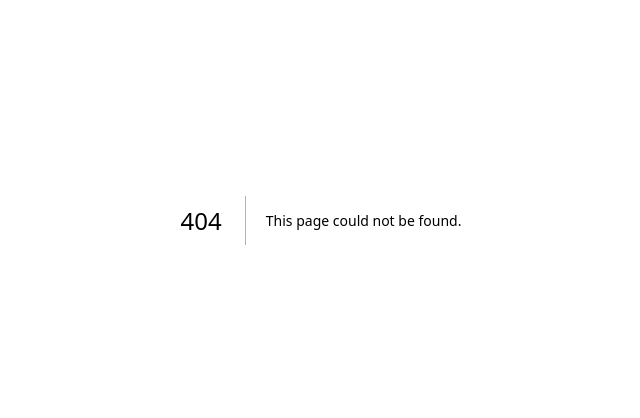
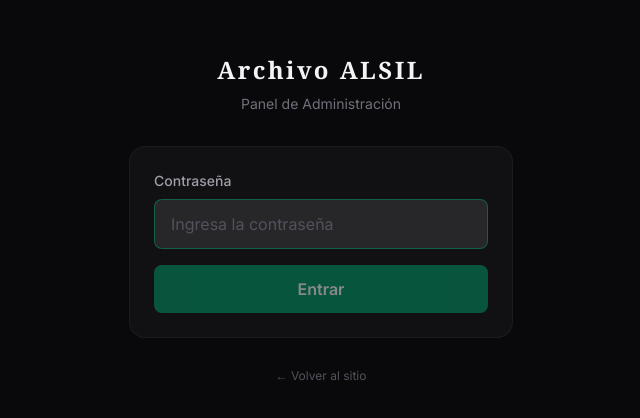
Before and after one commit to ALSILXVII/Archivo-Alsil, a Next.js app: page /login in a window 1280 px wide. Before the commit this address had no page. Shown: the part 180-598 px from the top of the page, without its empty margins (319-959 px from the left). Built offline with nearby package versions, Linux system fonts and the light colour scheme.

Commit message:
feat: proteger panel admin con autenticacion por contraseña

```diff
--- a/app/admin/page.tsx
+++ b/app/admin/page.tsx
@@ -2,6 +2,7 @@
 
 import { useState, useEffect } from 'react';
 import Link from 'next/link';
+import { useRouter } from 'next/navigation';
 
 type PostItem = {
   title: string;
@@ -18,6 +19,12 @@ export default function AdminPage() {
   const [loading, setLoading] = useState(true);
   const [deleting, setDeleting] = useState<string | null>(null);
   const [message, setMessage] = useState<{ text: string; type: 'success' | 'error' } | null>(null);
+  const router = useRouter();
+
+  const handleLogout = async () => {
+    await fetch('/api/auth', { method: 'DELETE' });
+    router.push('/login');
+  };
 
   const fetchPosts = async () => {
     try {
@@ -61,6 +68,12 @@ export default function AdminPage() {
             <Link href="/" className="text-zinc-400 hover:text-amber-400 text-sm transition">
               ← Volver al sitio
             </Link>
+            <button
+              onClick={handleLogout}
+              className="px-4 py-2 rounded-lg bg-red-600/80 text-white font-semibold hover:bg-red-500 transition text-sm"
+            >
+              Cerrar sesión
+            </button>
             <Link
               href="/admin/hero"
               className="px-5 py-2 rounded-lg bg-purple-600/90 text-white font-semibold hover:bg-purple-500 transition text-sm"
--- /dev/null
+++ b/app/api/auth/route.ts
@@ -0,0 +1,59 @@
+import { NextRequest, NextResponse } from 'next/server';
+import crypto from 'crypto';
+
+// La contraseña se configura en la variable de entorno ADMIN_PASSWORD
+// Si no está configurada, usa esta por defecto (CÁMBIALA en producción)
+const ADMIN_PASSWORD = process.env.ADMIN_PASSWORD || 'ArchivoAlsil2026';
+const TOKEN_SECRET = process.env.TOKEN_SECRET || 'alsil-secret-key-change-me';
+
+function generateToken(): string {
+  const payload = `admin:${Date.now()}:${TOKEN_SECRET}`;
+  return crypto.createHash('sha256').update(payload).digest('hex');
+}
+
+export function validateToken(token: string): boolean {
+  // Token is valid if it's a 64-char hex string (sha256)
+  return /^[a-f0-9]{64}$/.test(token);
+}
+
+// POST - Login
+export async function POST(req: NextRequest) {
+  try {
+    const { password } = await req.json();
+
+    if (password === ADMIN_PASSWORD) {
+      const token = generateToken();
+
+      const response = NextResponse.json({ success: true });
+      response.cookies.set('admin_token', token, {
+        httpOnly: true,
+        secure: false, // cambiar a true cuando tengas HTTPS
+        sameSite: 'lax',
+        path: '/',
+        maxAge: 60 * 60 * 24 * 7, // 7 días
+      });
+
+      return response;
+    }
+
+    return NextResponse.json({ error: 'Contraseña incorrecta' }, { status: 401 });
+  } catch {
+    return NextResponse.json({ error: 'Error en el servidor' }, { status: 500 });
+  }
+}
+
+// DELETE - Logout
+export async function DELETE() {
+  const response = NextResponse.json({ success: true });
+  response.cookies.delete('admin_token');
+  return response;
+}
+
+// GET - Check if authenticated
+export async function GET(req: NextRequest) {
+  const token = req.cookies.get('admin_token')?.value;
+  if (token && validateToken(token)) {
+    return NextResponse.json({ authenticated: true });
+  }
+  return NextResponse.json({ authenticated: false }, { status: 401 });
+}
--- /dev/null
+++ b/app/login/page.tsx
@@ -0,0 +1,83 @@
+'use client';
+
+import { useState, FormEvent } from 'react';
+import { useRouter } from 'next/navigation';
+
+export default function LoginPage() {
+  const [password, setPassword] = useState('');
+  const [error, setError] = useState('');
+  const [loading, setLoading] = useState(false);
+  const router = useRouter();
+
+  const handleSubmit = async (e: FormEvent) => {
+    e.preventDefault();
+    setLoading(true);
+    setError('');
+
+    try {
+      const res = await fetch('/api/auth', {
+        method: 'POST',
+        headers: { 'Content-Type': 'application/json' },
+        body: JSON.stringify({ password }),
+      });
+
+      if (res.ok) {
+        router.push('/admin');
+      } else {
+        setError('Contraseña incorrecta');
+      }
+    } catch {
+      setError('Error de conexión');
+    }
+    setLoading(false);
+  };
+
+  return (
+    <div className="min-h-screen bg-zinc-950 flex items-center justify-center px-4">
+      <div className="w-full max-w-sm">
+        {/* Logo / Title */}
+        <div className="text-center mb-8">
+          <h1 className="text-2xl font-bold tracking-widest font-serif text-zinc-100 mb-2">
+            Archivo ALSIL
+          </h1>
+          <p className="text-zinc-500 text-sm">Panel de Administración</p>
+        </div>
+
+        {/* Login Form */}
+        <form onSubmit={handleSubmit} className="bg-zinc-900/60 rounded-2xl p-6 border border-zinc-800/50 space-y-4">
+          <div>
+            <label className="block text-sm font-medium text-zinc-400 mb-2">Contraseña</label>
+            <input
+              type="password"
+              value={password}
+              onChange={e => setPassword(e.target.value)}
+              className="w-full px-4 py-3 rounded-lg bg-zinc-800 border border-zinc-700 text-zinc-100 focus:outline-none focus:border-emerald-600/50 transition placeholder:text-zinc-600"
+              placeholder="Ingresa la contraseña"
+              autoFocus
+            />
+          </div>
+
+          {error && (
+            <div className="p-3 rounded-lg bg-red-900/30 border border-red-800/50 text-red-400 text-sm text-center">
+              {error}
+            </div>
+          )}
+
+          <button
+            type="submit"
+            disabled={loading || !password}
+            className="w-full py-3 rounded-lg bg-emerald-600 hover:bg-emerald-500 text-white font-semibold transition disabled:opacity-50"
+          >
+            {loading ? 'Verificando...' : 'Entrar'}
+          </button>
+        </form>
+
+        <div className="text-center mt-6">
+          <a href="/" className="text-zinc-600 hover:text-zinc-400 text-xs transition">
+            ← Volver al sitio
+          </a>
+        </div>
+      </div>
+    </div>
+  );
+}
--- /dev/null
+++ b/middleware.ts
@@ -0,0 +1,69 @@
+import { NextRequest, NextResponse } from 'next/server';
+
+// Rutas que NO requieren autenticación
+const PUBLIC_PATHS = [
+  '/login',
+  '/api/auth',
+  '/api/comments', // comentarios son públicos
+];
+
+// Rutas de API que deben protegerse (solo mutaciones)
+const PROTECTED_API_PATHS = [
+  '/api/posts',
+  '/api/upload',
+  '/api/hero',
+  '/api/profile',
+  '/api/author',
+  '/api/redes',
+  '/api/biblioteca',
+];
+
+function isPublicPath(pathname: string): boolean {
+  return PUBLIC_PATHS.some(p => pathname.startsWith(p));
+}
+
+function isProtectedApiPath(pathname: string): boolean {
+  return PROTECTED_API_PATHS.some(p => pathname.startsWith(p));
+}
+
+export function middleware(req: NextRequest) {
+  const { pathname } = req.nextUrl;
+  const token = req.cookies.get('admin_token')?.value;
+  const isAuthenticated = token && /^[a-f0-9]{64}$/.test(token);
+
+  // 1. Proteger todas las rutas /admin/*
+  if (pathname.startsWith('/admin')) {
+    if (!isAuthenticated) {
+      return NextResponse.redirect(new URL('/login', req.url));
+    }
+    return NextResponse.next();
+  }
+
+  // 2. Proteger APIs de mutación (POST, PUT, DELETE) excepto las públicas
+  if (isProtectedApiPath(pathname) && req.method !== 'GET') {
+    if (!isAuthenticated) {
+      return NextResponse.json({ error: 'No autorizado' }, { status: 401 });
+    }
+  }
+
+  // 3. Si está autenticado y visita /login, redirigir a /admin
+  if (pathname === '/login' && isAuthenticated) {
+    return NextResponse.redirect(new URL('/admin', req.url));
+  }
+
+  return NextResponse.next();
+}
+
+export const config = {
+  matcher: [
+    '/admin/:path*',
+    '/login',
+    '/api/posts/:path*',
+    '/api/upload/:path*',
+    '/api/hero/:path*',
+    '/api/profile/:path*',
+    '/api/author/:path*',
+    '/api/redes/:path*',
+    '/api/biblioteca/:path*',
+  ],
+};
```
